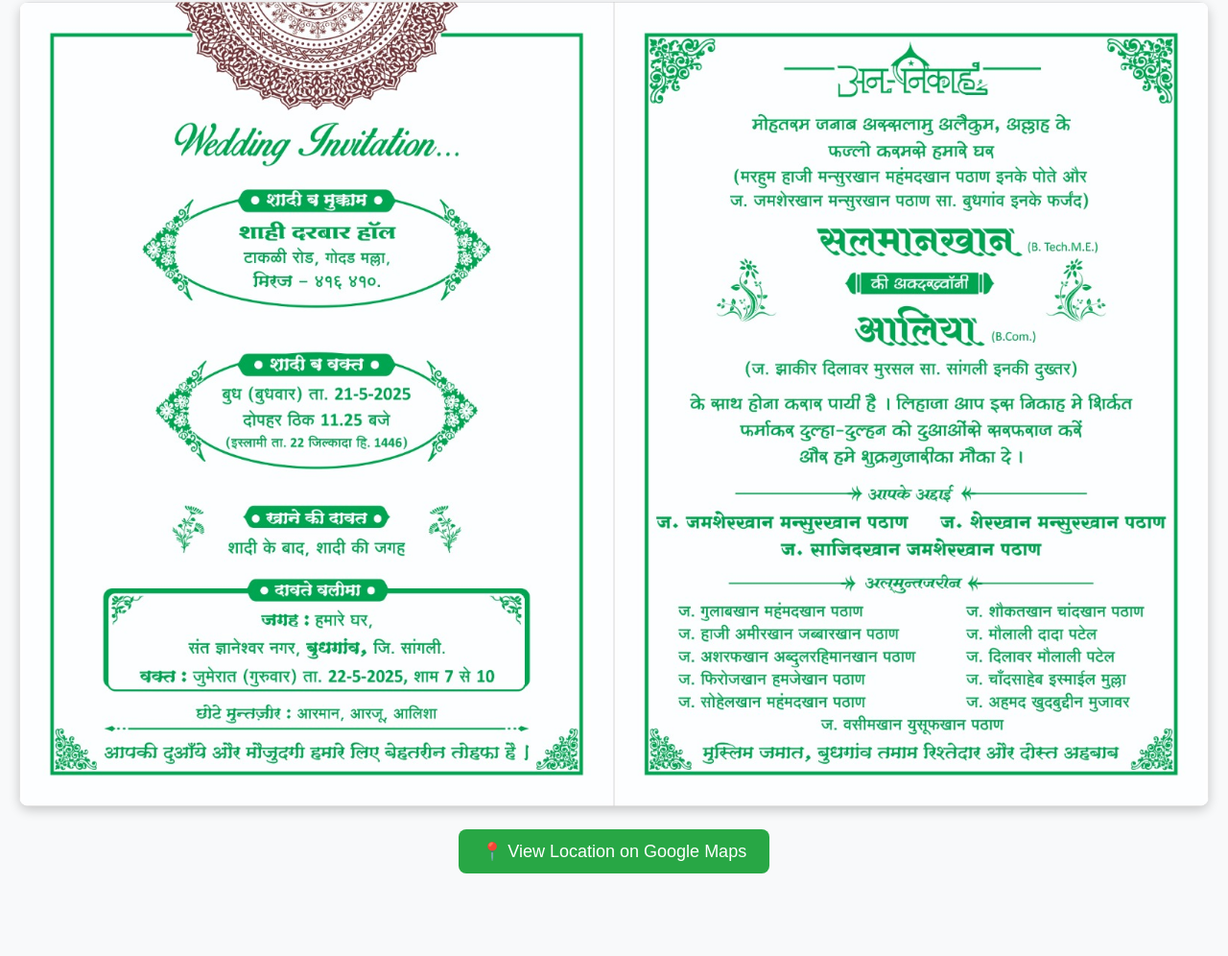
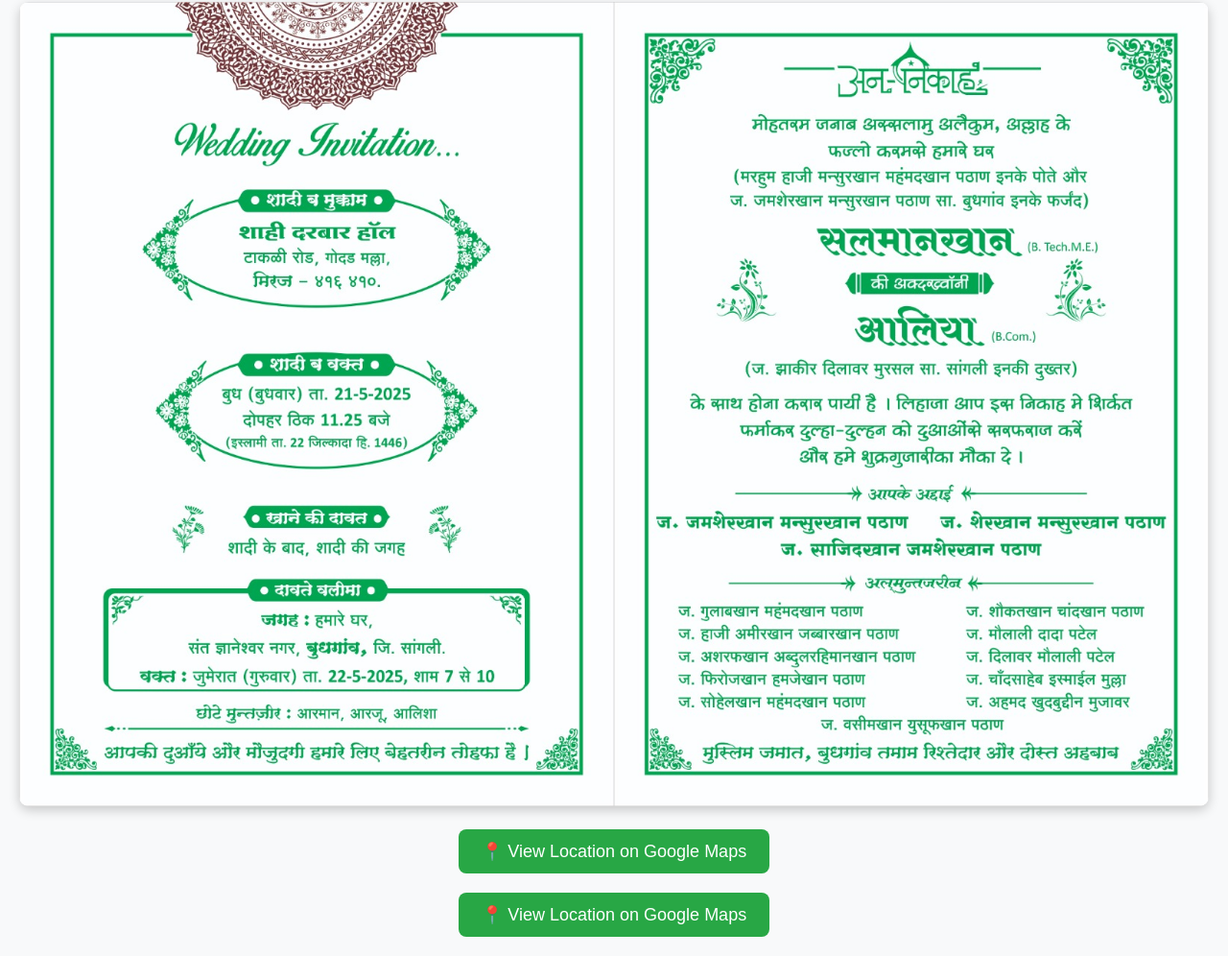
Before and after one commit to sandhyauchhai31/wedding-invitation, a plain HTML site: page index.html in a window 1280 px wide. Shown: the part 86-1082 px from the top of the page at 96% size. Before the commit the page ends 1016 px from the top, so only its background shows below. Drawn offline with Linux system fonts and the light colour scheme.

Commit message:
address added

```diff
--- a/index.html
+++ b/index.html
@@ -40,6 +40,11 @@
   <a class="map-button" href="https://www.google.com/maps?q=Shaahi+Darbar+Hall,+Tankhi+Road,+Miraj" target="_blank">
     📍 View Location on Google Maps
   </a>
+  <br>
+  <a class="map-button" href="https://maps.app.goo.gl/S6LnJAkKKamC5dAi9?g_st=awb" target="_blank">
+    📍 View Location on Google Maps
+  </a>
+
 
 </body>
 </html>
```
